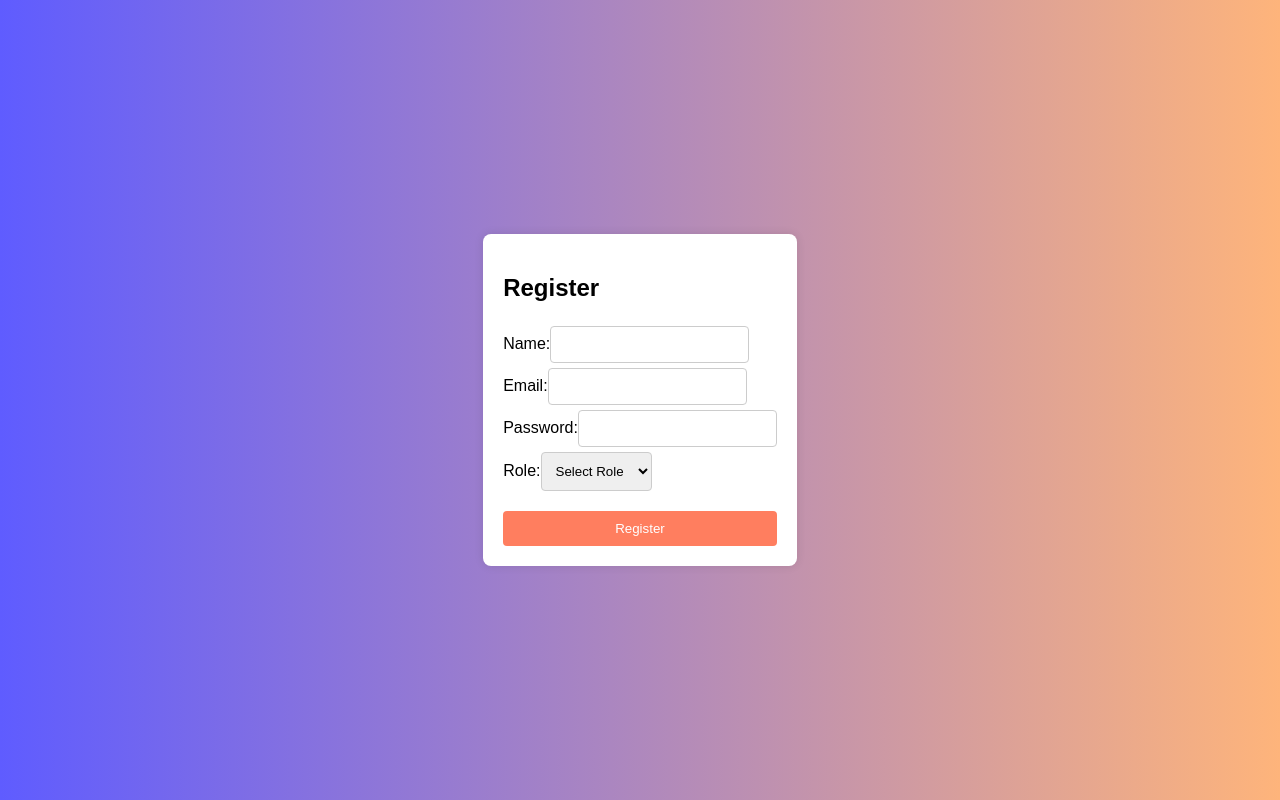
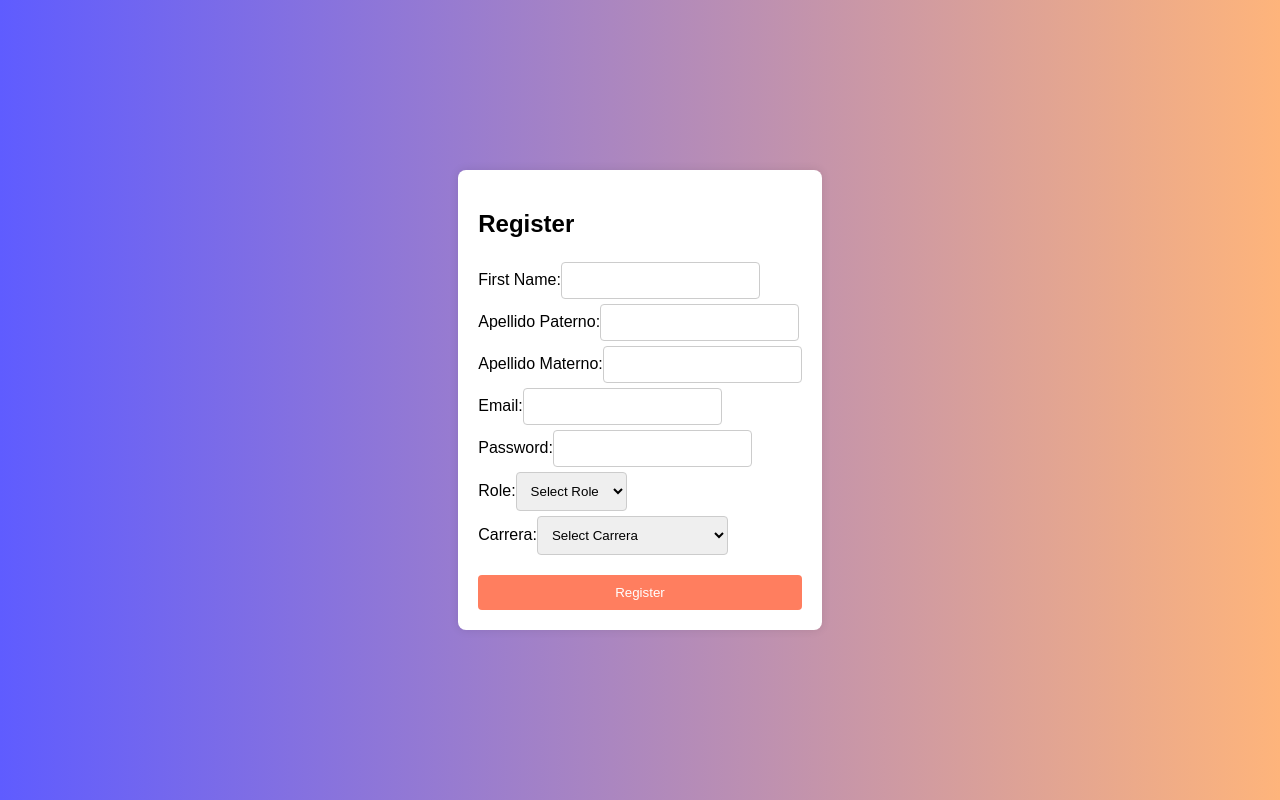
Before and after one commit to mati-ml/JSX-PP, a React (Create React App) app in the folder proyecto-final/: page /register in a window 1280 px wide. Built offline with nearby package versions, Linux system fonts and the light colour scheme.

Commit message:
registro de carrera

```diff
--- a/proyecto-final/src/pages/Login.js
+++ b/proyecto-final/src/pages/Login.js
@@ -34,7 +34,7 @@ function Login({ onLoginSuccess }) {
       }
 
       const data = await response.json();
-      if (data.user_role == "admin") {
+      if (data.user_role === "admin") {
         throw new Error("Usuario no autorizado");
       }
       document.cookie = `user_role=${data.user_role}; path=/`;
--- a/proyecto-final/src/pages/Register.js
+++ b/proyecto-final/src/pages/Register.js
@@ -2,21 +2,27 @@ import React, { useState } from 'react';
 import './Register.css'; // importar el archivo CSS
 
 const Register = () => {
-  const [name, setName] = useState('');
+  const [firstName, setFirstName] = useState('');
+  const [lastNamePaterno, setLastNamePaterno] = useState('');
+  const [lastNameMaterno, setLastNameMaterno] = useState('');
   const [password, setPassword] = useState('');
   const [email, setEmail] = useState('');
   const [role, setRole] = useState('');
+  const [carrera, setCarrera] = useState('');
   const [message, setMessage] = useState('');
 
   const handleSubmit = async (e) => {
     console.debug("corriendo función para llamar a la api");
     e.preventDefault();
 
+    const name = `${firstName} ${lastNamePaterno} ${lastNameMaterno}`;
+
     const user = {
       name,
       password,
       email,
       role,
+      carrera,
     };
 
     try {
@@ -48,11 +54,29 @@ const Register = () => {
       <h2>Register</h2>
       <form onSubmit={handleSubmit}>
         <div>
-          <label>Name:</label>
+          <label>First Name:</label>
           <input
             type="text"
-            value={name}
-            onChange={(e) => setName(e.target.value)}
+            value={firstName}
+            onChange={(e) => setFirstName(e.target.value)}
+            required
+          />
+        </div>
+        <div>
+          <label>Apellido Paterno:</label>
+          <input
+            type="text"
+            value={lastNamePaterno}
+            onChange={(e) => setLastNamePaterno(e.target.value)}
+            required
+          />
+        </div>
+        <div>
+          <label>Apellido Materno:</label>
+          <input
+            type="text"
+            value={lastNameMaterno}
+            onChange={(e) => setLastNameMaterno(e.target.value)}
             required
           />
         </div>
@@ -74,7 +98,6 @@ const Register = () => {
             required
           />
         </div>
-
         <div>
           <label>Role:</label>
           <select
@@ -87,6 +110,26 @@ const Register = () => {
             <option value="student">Student</option>
           </select>
         </div>
+        <div>
+          <label>Carrera:</label>
+          <select
+            value={carrera}
+            onChange={(e) => setCarrera(e.target.value)}
+            required
+          >
+            <option value="">Select Carrera</option>
+            <option value="Derecho">Derecho</option>
+            <option value="Periodismo">Periodismo</option>
+            <option value="Ing. civil Informática">Ing Civil Informática</option>
+            <option value="Ing. Comercial">Ing Comercial</option>
+            <option value="Ing. Civil Industrial">Ing Civil Industrial</option>
+            <option value="Ing. Civil en Obras Civiles">Ing Civil en Obras Civiles</option>
+            <option value="Ing. Civil en Energía">Ing Civil en Energía</option>
+            <option value="Ing. Civil Mecánica">Ing Civil Mecánica</option>
+            <option value="Ing. en Diseño">Ing en Diseño</option>
+            <option value="Ing. Civil en Biotecnología">Ing Civil en Medicina</option>
+          </select>
+        </div>
         <button type="submit">Register</button>
       </form>
       {message && <p>{message}</p>}
```
